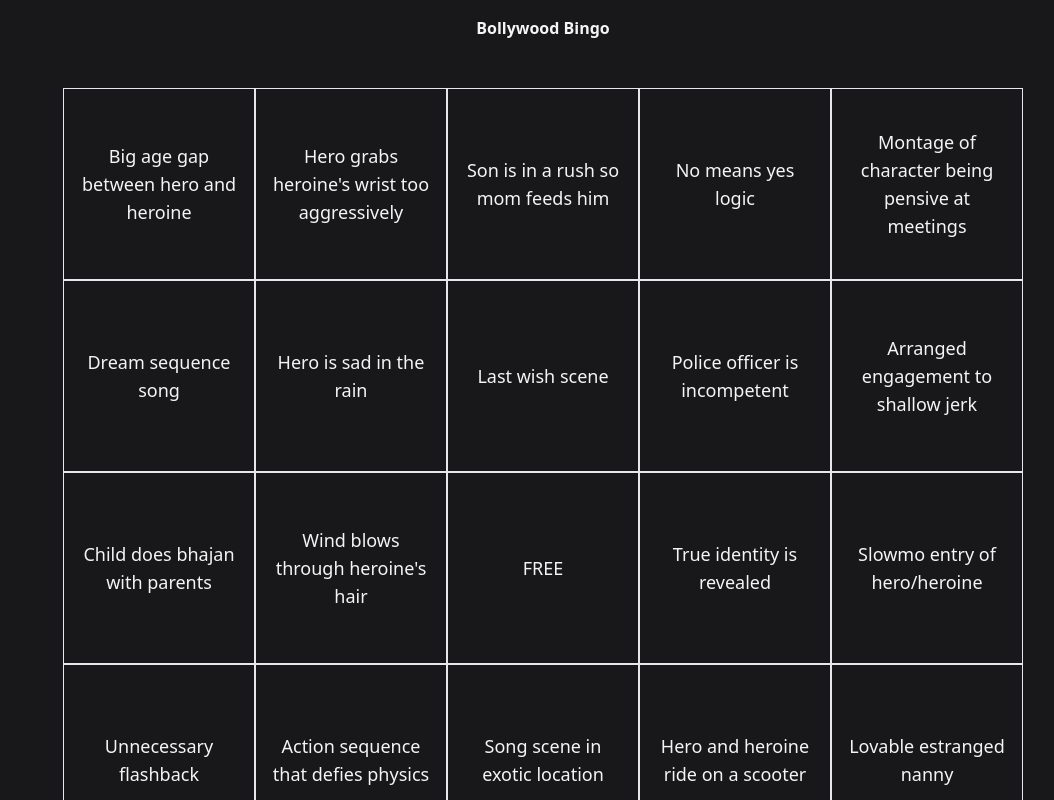
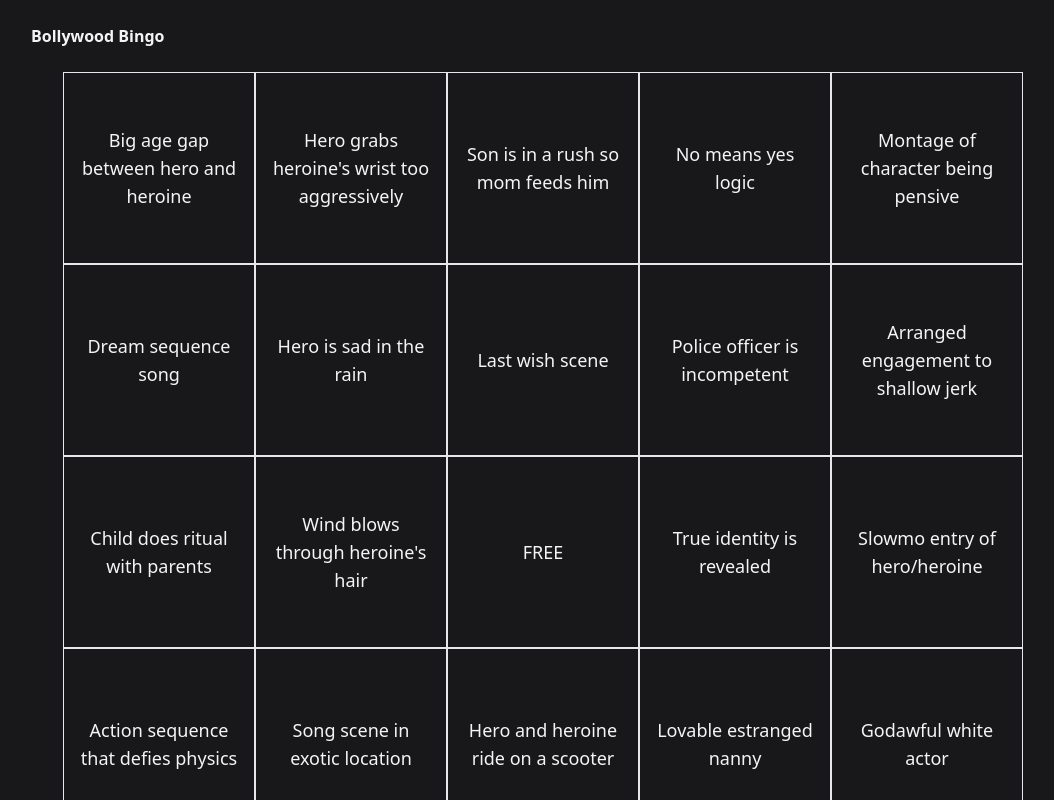
Before and after one commit to akvashi24/bingobongo, a Next.js app: page / in a window 1280 px wide. Shown: the top 800 px of the page, without its empty margins (97-1151 px from the left). Built offline with nearby package versions, Linux system fonts and the light colour scheme.

Commit message:
Add bingo functionality

```diff
--- a/pages/index.js
+++ b/pages/index.js
@@ -5,11 +5,11 @@ const NAMES = [
   "Wind blows through heroine's hair",
   "Hero is sad in the rain",
   "Son is in a rush so mom feeds him",
-  "Montage of character being pensive at meetings",
+  "Montage of character being pensive",
   "Godawful white actor",
   "Song scene in exotic location",
   "Hero and heroine ride on a scooter",
-  "Child does bhajan with parents",
+  "Child does ritual with parents",
   "Police officer is incompetent",
   "Family lives in obscene mansion",
   "Villain crying and apologizing",
@@ -59,34 +59,80 @@ function range(start, stop, step) {
   return result;
 };
 
+const BOARD_SIZE = 5
 
-function Row(props) {
-  return(
-    <div className='md:px-8 flex flex-row mx-auto w-full justify-center'>
-      {props.children}
-    </div>
-  )
-}
-
-function Square(props) {
-  const [clicked, setClicked] = useState(false)
-  return (
-  <div onClick={() => setClicked(!clicked)}
-   className={'px-1 md:px-4 overflow-scroll-y aspect-square border-box w-full max-w-48 md:text-lg text-xs flex flex-col justify-center text-zinc-100 border' + " " + (clicked ? 'bg-green-600' : '')}
-   >{props.text}</div>
-  )
-}
 
 export default function Home() {
-  console.log(NAMES.length)
   const [shuffled, setShuffled] = useState([]);
+  const [squares, setSquares] = useState(Array.from({ length: 25 }, () => false))
+  const [bingo, setBingo] = useState(false)
+
   useEffect(
     ()=> {
       const shuffledNames = shuffle(NAMES)
-      console.log('s', shuffledNames)
       setShuffled(shuffledNames)
     }, [])
-  console.log(shuffled)
+
+  const checkBingo = (list) => {
+    let tempBingo = false;
+    const winners = [
+      range(0,5),
+      range(5,10),
+      range(10,15),
+      range(15,20),
+      range(20,25),
+      range(0,25,5),
+      range(1,25,5),
+      range(2,25,5),
+      range(3,25,5),
+      range(4,25,5),
+      [0,6,12,18,24],
+      [4,8,12,16,20],
+    ]
+    for (const indices of winners) {
+      const values = indices.map((index) => list[index])
+      const winner = values.reduce((acc, value) => acc && value, true)
+      if (winner) {
+        tempBingo = true
+        setBingo(tempBingo)
+        break
+      }
+    }
+    if (!tempBingo) {
+      setBingo(false)
+    }
+  }
+
+  function Square(props) {
+    const handleClick = () => {
+      const newList = [...squares]
+      newList[props.index] = !newList[props.index]
+      setSquares(newList)
+      checkBingo(newList)
+    }
+
+    const imageUrl = 'https://st1.latestly.com/wp-content/uploads/2022/06/Shah-Rukh-Khan-Pose.jpg'
+    const SRK = bingo && !squares[props.index]
+    return (
+    <div onClick={handleClick}
+    style={SRK ? {
+      backgroundImage: `url(${imageUrl})`,
+      backgroundSize: 'cover',  // You can adjust the background size based on your needs
+      backgroundPosition: 'center', //
+    } : null}
+      className={'px-1 md:px-4 overflow-scroll-y aspect-square border-box w-full max-w-48 md:text-lg text-xs flex flex-col justify-center text-zinc-100 border' + " " + (squares[props.index] ? 'bg-green-600' : '')}
+      >{SRK ? null : props.text}</div>
+    )
+  }
+
+  function Row(props) {
+    return(
+      <div className='md:px-8 flex flex-row mx-auto w-full justify-center'>
+        {props.children}
+      </div>
+    )
+  }
+
   return (
     <div>
       <Head>
@@ -95,30 +141,38 @@ export default function Home() {
         <link rel="icon" href="/favicon.ico" />
       </Head>
 
-      <div className="h-screen sm:h-100 text-center bg-zinc-900">
-        <div className='py-4'>
-        <span className='text-zinc-100 font-bold'>Bollywood Bingo</span>
+      <div className="h-screen sm:h-100 bg-zinc-900">
+        <div className='py-6'>
+        <span className='px-4 sm:px-32 text-zinc-100 font-bold'>Bollywood Bingo</span>
         </div>
-        <div className="flex flex-col h-100 bg-zinc-900 pt-8 pb-16 content-center px-1 ">
+        <div className="flex flex-col h-100 bg-zinc-900 pb-16 content-center px-1 text-center ">
           <Row>
-            {range(0,5).map((e) => <Square key={e} text={shuffled[e]}/>)}
+            {range(0,5).map((e) => <Square key={e} index={e} text={shuffled[e]} />)}
           </Row>
           <Row>
-          {range(5,10).map((e) => <Square key={e} text={shuffled[e]}/>)}
+          {range(5,10).map((e) => <Square key={e} index={e} text={shuffled[e]}/>)}
           </Row>
           <Row>
-            <Square key={10} text={shuffled[10]} />
-            <Square key={11} text={shuffled[11]} />
-            <Square key={50} text='FREE'/>
-            <Square key={12} text={shuffled[12]} />
-            <Square key={13} text={shuffled[13]} />
+            <Square key={10} index={10} text={shuffled[10]} />
+            <Square key={11} index={11} text={shuffled[11]} />
+            <Square key={50} index={12} text='FREE'/>
+            <Square key={12} index={13} text={shuffled[12]} />
+            <Square key={13} index={14} text={shuffled[13]} />
           </Row>
           <Row>
-          {range(14,19).map((e) => <Square key={e} text={shuffled[e]}/>)}
+          {range(15,20).map((e) => <Square key={e} index={e} text={shuffled[e]}/>)}
           </Row>
           <Row>
-          {range(19,24).map((e) => <Square key={e} text={shuffled[e]}/>)}
+          {range(20,25).map((e) => <Square key={e} index={e} text={shuffled[e]}/>)}
           </Row>
+        <div className='text-center bg-zinc-900 mt-8'>
+          { bingo ?
+            <span className='text-green-500 font-bold text-5xl animate-pulse uppercase'>
+              Bingo!
+          </span>
+          : null
+          }
+        </div>
         </div>
       </div>
     </div>
```
